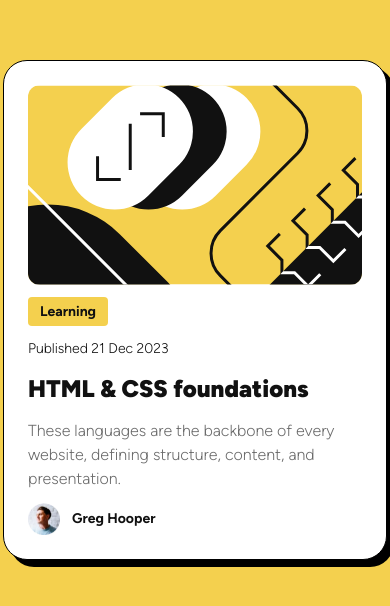
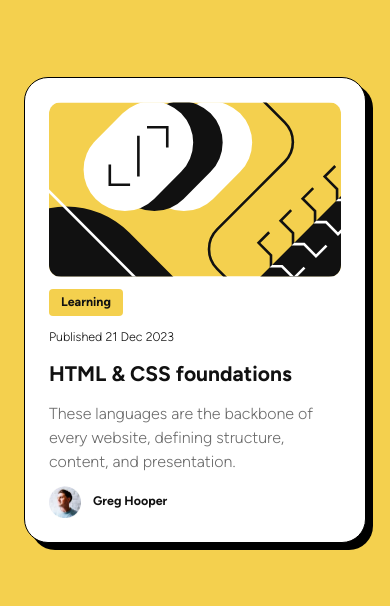
Before and after one commit to MichaelJLarsson/blog-preview-card, a plain HTML site: page index.html in a window 390 px wide. Shown: the part 112-718 px from the top of the page. Drawn offline with Linux system fonts and the light colour scheme.

Commit message:
Responsive layout

```diff
--- a/assets/styles/blog-preview-card.css
+++ b/assets/styles/blog-preview-card.css
@@ -3,13 +3,15 @@ main {
   align-items: center;
   justify-content: center;
   height: 100%;
+  padding: 0 var(--space-300);
 }
 
 .blog-preview-card {
   display: flex;
   flex-direction: column;
   gap: var(--space-150);
-  width: 384px;
+  min-width: 327px;
+  max-width: 384px;
   background-color: var(--white);
   padding: var(--space-300);
   border-radius: var(--space-300);
--- a/assets/styles/typography.css
+++ b/assets/styles/typography.css
@@ -10,8 +10,8 @@
 }
 
 .text-preset-1 {
-  font-size: 24px;
-  font-weight: 900;
+  font-size: clamp(20px, 5.4vw, 24px);
+  font-weight: 700;
 }
 
 .text-preset-2 {
@@ -19,7 +19,7 @@
 }
 
 .text-preset-3 {
-  font-size: 14px;
+  font-size: clamp(12px, 3.2vw, 14px);
 }
 
 .text-preset-4 {
```
